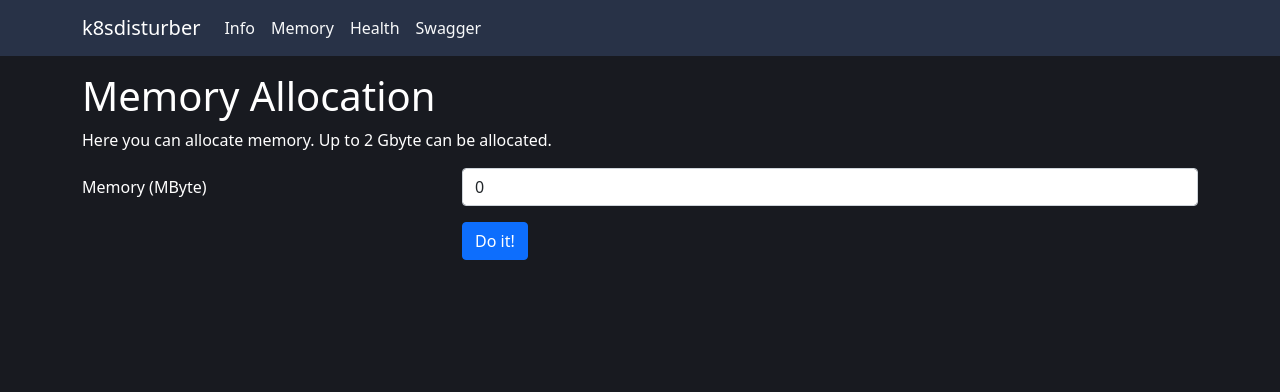
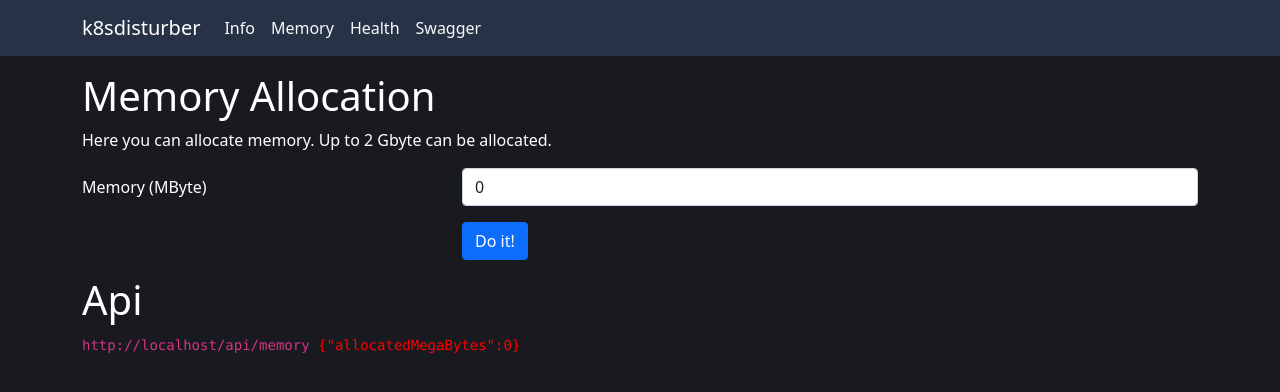
Before and after one commit to marklechtermann/k8sdisturber, a React (Create React App) app in the folder ClientApp/: page /memory in a window 1280 px wide. Shown: the top 392 px of the page. Built offline with nearby package versions, Linux system fonts and the light colour scheme; no server answers.

Commit message:
code review

```diff
--- a/ClientApp/src/components/Health.js
+++ b/ClientApp/src/components/Health.js
@@ -14,6 +14,7 @@ export default function Health() {
   const [livezStatus, setLivezStatus] = useState(404);
 
   useEffect(() => {
+    fetchStatus();
     const interval = setInterval(() => {
       fetchStatus();
     }, 2000);
--- a/ClientApp/src/components/Memory.js
+++ b/ClientApp/src/components/Memory.js
@@ -1,8 +1,10 @@
 import React, { useState, useEffect } from "react";
 import { Button, Form, FormGroup, Col, Row, Label, Input } from "reactstrap";
+import ApiResult from "./ApiResult";
 
 export default function Memory() {
   const [memorysize, setMemorysize] = useState({ allocatedMegaBytes: 0 });
+  const [newMemorySize, setNewMemorySize] = useState(0);
   useEffect(() => fetchMemory(), []);
 
   const handleSubmit = (event) => {
@@ -20,7 +22,7 @@ export default function Memory() {
   const setMemory = async () => {
     const response = await fetch("/api/memory", {
       method: "PUT",
-      body: JSON.stringify(memorysize),
+      body: JSON.stringify({ allocatedMegaBytes: newMemorySize }),
       headers: {
         "Content-Type": "application/json",
       },
@@ -44,10 +46,8 @@ export default function Memory() {
               name="memory"
               placeholder="with a placeholder"
               type="text"
-              value={memorysize.allocatedMegaBytes}
-              onChange={(e) =>
-                setMemorysize({ allocatedMegaBytes: e.target.value })
-              }
+              value={newMemorySize}
+              onChange={(e) => setNewMemorySize(e.target.value)}
             />
           </Col>
         </FormGroup>
@@ -61,6 +61,13 @@ export default function Memory() {
           </Col>
         </Row>
       </Form>
+      <h1>Api</h1>
+      <div>
+        <ApiResult
+          link="/api/memory"
+          result={JSON.stringify(memorysize)}
+        ></ApiResult>
+      </div>
     </div>
   );
 }
```
